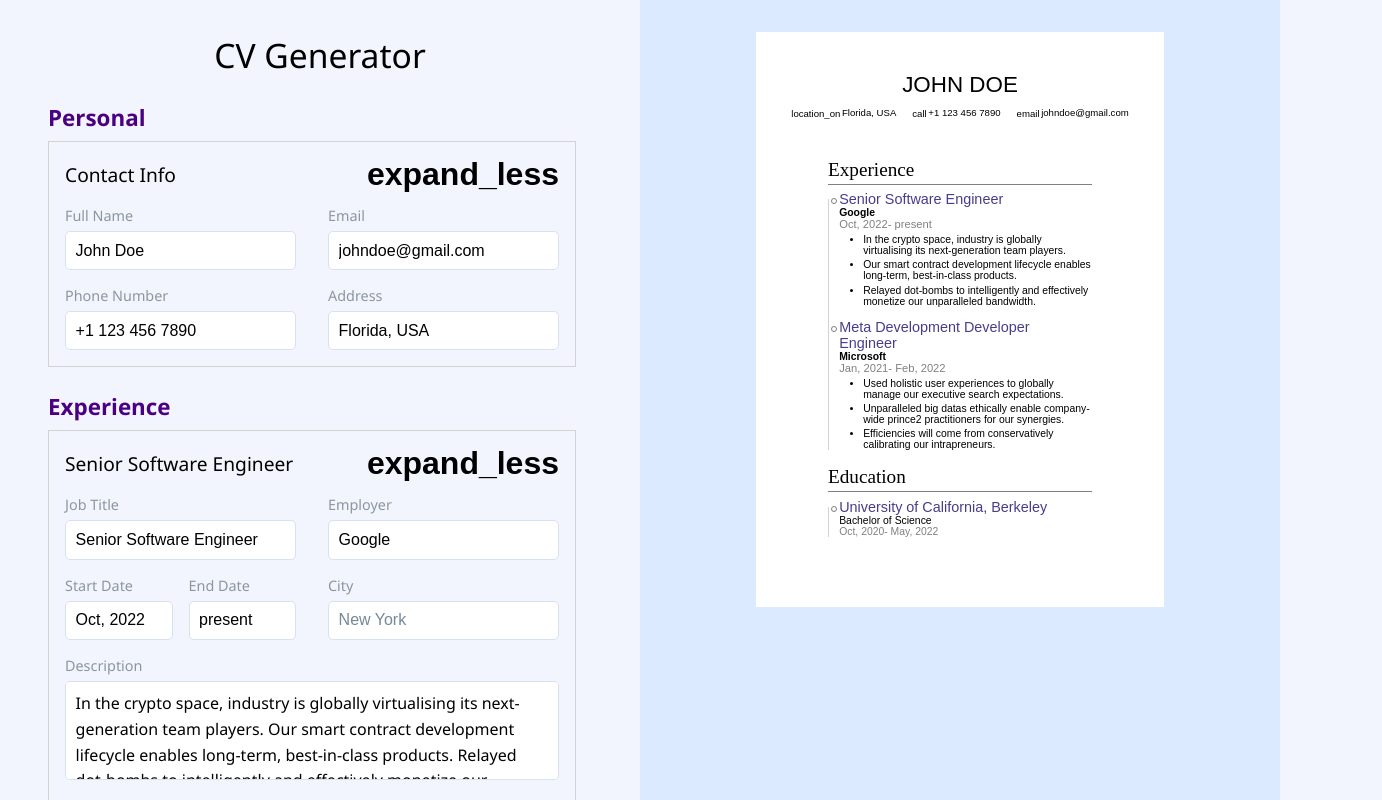
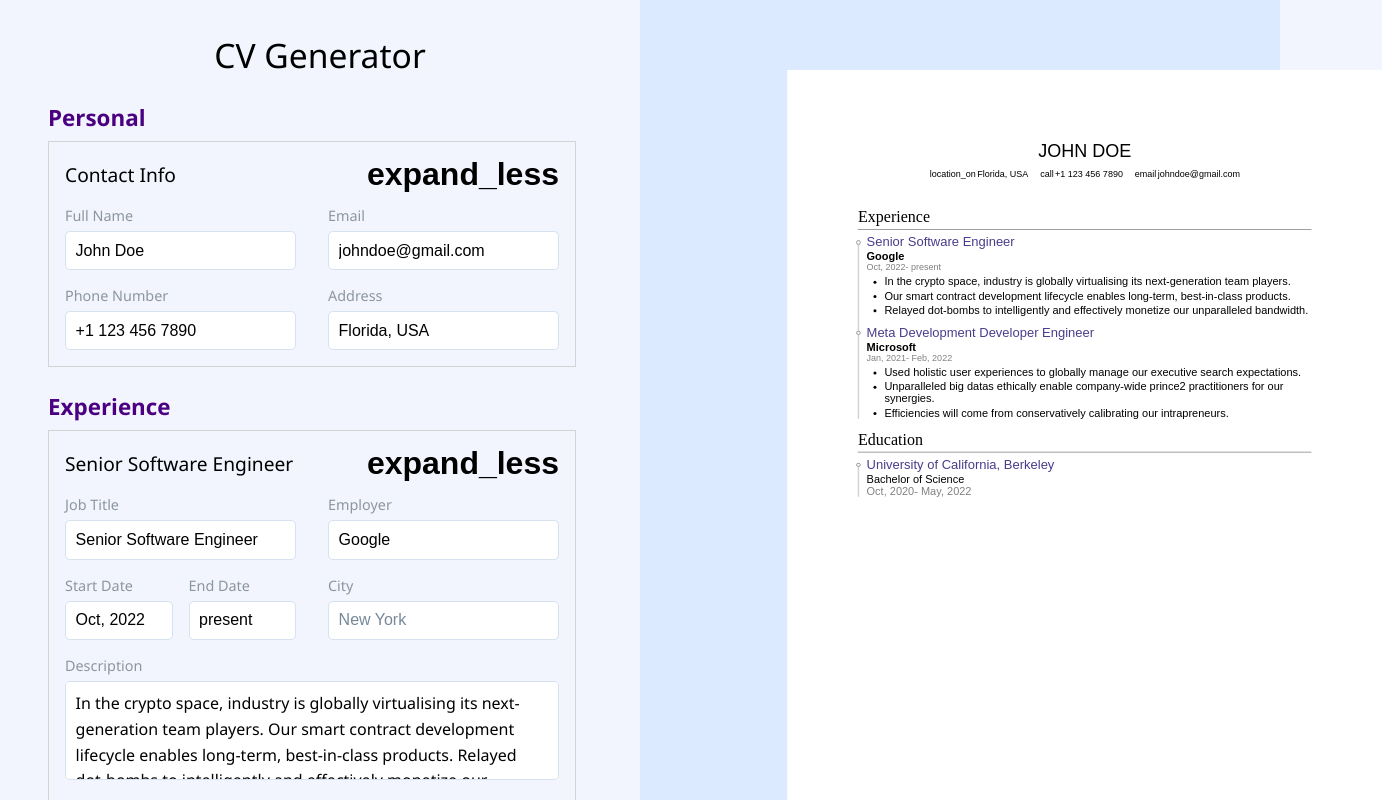
Before and after one commit to columk1/cv-application, a React (Vite) app: page / in a window 1280 px wide. Shown: the top 800 px of the page, 1382 px wide, since content can reach past the window. Built offline with nearby package versions, Linux system fonts and the light colour scheme.

Commit message:
Convert CV units to pt/mm

```diff
--- a/src/components/CV.jsx
+++ b/src/components/CV.jsx
@@ -7,6 +7,7 @@ export default function CV({ data }) {
 
   return (
     <div className='resume-container'>
+      <div className='resume'>
         <div className='cv-header'>
           <h2 className='name'>{person.name}</h2>
           <div className='contact-info'>
@@ -46,7 +47,9 @@ export default function CV({ data }) {
                     {job.description &&
                       job.description
                         .split('.')
-                      .map((li, i) => li !== '' && <li key={i}>{li + '.'}</li>)}
+                        .map(
+                          (li, i) => li !== '' && <li key={i}>{li + '.'}</li>,
+                        )}
                   </ul>
                 </div>
               ))}
@@ -74,5 +77,6 @@ export default function CV({ data }) {
           </div>
         </div>
       </div>
+    </div>
   )
 }
--- a/src/styles/CV.css
+++ b/src/styles/CV.css
@@ -7,57 +7,64 @@ h4 {
 
 .resume-container {
   font-family: 'DM Sans', sans-serif;
-  width: 75%;
-  aspect-ratio: 1 / 1.41;
-  margin: 0 auto;
+  width: 210mm;
+  height: 297mm;
+  /* aspect-ratio: 1 / 1.41; */
+  margin: 10mm auto;
   background-color: white;
-  font-size: 0.65rem;
+  font-size: 11pt;
+  transform-origin: top center;
+  transform: scale(75%);
+}
+
+.resume {
+  padding: 25mm;
 }
 
 .cv-header {
   font-family: 'Oswald', sans-serif;
   display: grid;
   place-items: center;
-  gap: 0.5rem;
-  padding: 2.5rem 0;
+  gap: 2mm;
+  padding-bottom: 10mm;
 }
 
 .name {
   text-transform: uppercase;
-  font-size: 1.4rem;
+  font-size: 18pt;
 }
 
 .cv-body {
-  padding: 0 4.5rem;
+  /* padding: 0 4.5rem; */
 }
 
 .contact-info {
   display: flex;
   justify-content: space-between;
   align-items: baseline;
-  gap: 1rem;
-  font-size: 0.6rem;
+  gap: 4.2mm;
+  font-size: 9pt;
 }
 
 .contact-group {
   display: flex;
   align-items: center;
-  gap: 0.1rem;
+  gap: 0.5mm;
 }
 
 .symbol {
-  margin-top: 0.1rem;
-  font-size: 0.6rem;
+  margin-top: 0.5mm;
+  font-size: 9pt;
 }
 
 .section {
-  margin-bottom: 1rem;
+  margin-bottom: 4.2mm;
 }
 
 .cv-section-title {
   font-family: 'DM Serif Display', serif;
-  font-size: 1.2rem;
-  margin: 0 auto 0.2rem;
+  font-size: 16pt;
+  margin: 0 auto 1mm;
 }
 
 .timeline {
@@ -67,34 +74,34 @@ h4 {
 .timeline::before {
   content: '';
   position: absolute;
-  width: 1px;
+  width: 0.3mm;
   background-color: lightgray;
-  top: 0.5rem;
+  top: 2.1mm;
   bottom: 0;
   left: 0;
   margin-left: 0;
 }
 
 .timeline-item {
-  margin: 0 0 0.75rem 0.7rem;
+  margin: 0 0 3.2mm 3mm;
   position: relative;
 }
 
 .timeline-item::before {
   content: '';
   position: absolute;
-  width: 6px;
-  height: 6px;
-  left: -3.3%;
+  width: 1.5mm;
+  height: 1.5mm;
+  left: -3.6mm;
   background-color: white;
-  border: 1px solid grey;
-  top: 7px;
+  border: 0.3mm solid grey;
+  top: 2.1mm;
   border-radius: 50%;
   z-index: 1;
 }
 
 h4 {
-  font-size: 0.9rem;
+  font-size: 13pt;
   margin-bottom: 0;
   color: darkslateblue;
 }
@@ -108,31 +115,31 @@ h4 {
 .info-group {
   display: flex;
   align-items: baseline;
-  gap: 1rem;
+  gap: 2.2mm;
   justify-content: space-between;
-  font-size: 0.6rem;
+  font-size: 18pt;
 }
 
 .experience .dates {
-  font-size: 0.7rem;
+  font-size: 9pt;
 }
 
 .dates {
-  margin-bottom: 0.25rem;
+  margin-bottom: 1mm;
   color: gray;
 }
 
 .experience .description {
-  margin-left: 1.5rem;
+  margin-left: 6.3mm;
 }
 
 li {
-  margin: 0.2rem 0 0;
+  margin: 0.8mm 0 0;
 }
 
 .h-divider {
   width: 100%;
-  height: 1px;
-  margin: 0 auto 0.4rem;
+  height: 0.03mm;
+  margin: 0 auto 1.7mm;
   background-color: grey;
 }
```
Lines whose indentation alone changed are shown as unchanged.
